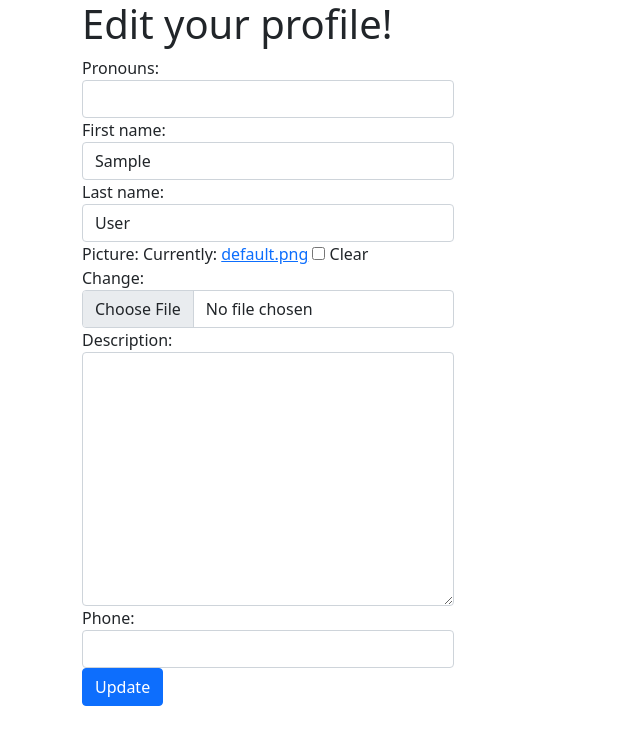
After one commit to fakegermano/engajaflix.club, a Django app: page /bio/profile/edit/ in a window 1280 px wide. The commit adds this page. Shown: the top 745 px of the page, without its empty margins (0-640 px from the left). Run offline with Django 3.2, Linux system fonts and the light colour scheme; the visitor is signed in with stand-in values (Sample User, id 1); some libraries are stand-ins or nearby versions.

Commit message:
profile edits almost ok, tests for image edit fail

```diff
--- a/bio/admin.py
+++ b/bio/admin.py
@@ -12,10 +12,10 @@ class SocialLinkInline(admin.StackedInline):
 
 class CustomUserAdmin(UserAdmin):
     fieldsets = UserAdmin.fieldsets + (
-    (_('Extra'), {'fields': ('phone', 'picture', 'type')}),
+        (_('Extra'), {'fields': ('description', 'phone', 'picture', 'type')}),
     )
     add_fieldsets = UserAdmin.add_fieldsets + (
-        (_('Extra'), {'fields': ('phone', 'picture', 'type')}),
+        (_('Extra'), {'fields': ('description', 'phone', 'picture', 'type')}),
     )
     inlines = (SocialLinkInline,)
 
--- a/bio/models.py
+++ b/bio/models.py
@@ -30,11 +30,11 @@ class CustomUser(AbstractUser):
     - last_login
     """
 
-    phone = PhoneNumberField(_('phone'), blank=True, null=True)
-    picture = models.ImageField(_('picture'), upload_to='profiles/', blank=True, null=True)
+    phone = PhoneNumberField(_('phone'), blank=True, default="")
+    picture = models.ImageField(_('picture'), upload_to='profiles/', blank=True, default="default.png")
     type = models.CharField(_('type'), max_length=1, choices=USER_TYPES, default=DOER)
-    pronouns = models.CharField(_('pronouns'), max_length=10, blank=True, null=True)
-    description = models.TextField(_('description'), default="")
+    pronouns = models.CharField(_('pronouns'), max_length=10, blank=True, default="")
+    description = models.TextField(_('description'), blank=True, default="")
 
 
 class SocialLink(models.Model):
--- a/bio/urls.py
+++ b/bio/urls.py
@@ -8,4 +8,5 @@ urlpatterns = [
     path('', views.IndexView.as_view(), name="index"),
     path('register/', views.RegisterView.as_view(), name="register"),
     path('profile/', views.ProfileView.as_view(), name="profile"),
+    path('profile/edit/', views.ProfileEditView.as_view(), name="edit_profile"),
 ]
--- a/bio/views.py
+++ b/bio/views.py
@@ -43,3 +43,25 @@ class ProfileView(LoginRequiredMixin, generic.DetailView):
 
     def get_object(self, queryset=None):
         return self.user
+
+
+class ProfileEditView(LoginRequiredMixin, generic.edit.UpdateView):
+    model = CustomUser
+    user = None
+    template_name = 'bio/profile_update.html'
+    fields = (
+        'pronouns',
+        'first_name',
+        'last_name',
+        'picture',
+        'description',
+        'phone',
+    )
+    success_url = reverse_lazy('bio:edit_profile')
+
+    def dispatch(self, request, *args, **kwargs):
+        self.user = request.user
+        return super(ProfileEditView, self).dispatch(request, *args, **kwargs)
+
+    def get_object(self, queryset=None):
+        return self.user
--- a/engajaflix/settings.py
+++ b/engajaflix/settings.py
@@ -132,6 +132,8 @@ USE_TZ = True
 # https://docs.djangoproject.com/en/3.2/howto/static-files/
 
 STATIC_URL = '/static/'
+MEDIA_ROOT = BASE_DIR / 'media'
+MEDIA_URL = '/media/'
 
 # Default primary key field type
 # https://docs.djangoproject.com/en/3.2/ref/settings/#default-auto-field
--- /dev/null
+++ b/templates/bio/profile_update.html
@@ -0,0 +1,21 @@
+{% extends 'base.html' %}
+{% load i18n %}
+{% block title %}
+    {% translate "Update Profile" %}
+{% endblock %}
+
+{% block content %}
+    <div class="row">
+        <div class="col">
+            {% if user.is_authenticated %}
+                <h1>{% translate "Edit your profile!" %}</h1>
+                <form method="post">
+                    {% include "form.html" %}
+                    <input type="submit" class="btn btn-primary" value="{% translate "Update" %}"/>
+                </form>
+            {% else %}
+                <h1>{% translate "You shouldn't see this"%}</h1>
+            {% endif %}
+        </div>
+    </div>
+{% endblock %}
--- a/templates/form.html
+++ b/templates/form.html
@@ -11,12 +11,16 @@
     </div>
 {% endif %}
 {% for field in form.visible_fields %}
-    <div class="form-group col-lg-4">
-        {{ field.label_tag }}
+    <div class="form-group col-lg-4 ">
+        {% if field.required %}
+            {{ field.label_tag|add_class:"fw-bold" }}
+        {% else %}
+            {{ field.label_tag }}
+        {% endif %}
 
         {% if form.is_bound %}
             {% if field.errors %}
-                {% render_field field class="form-control  is-invalid" %}
+                {% render_field field class="form-control is-invalid" %}
                 {% for error in field.errors %}
                     <div class="invalid-feedback">
                         {{ error }}
```
Also changed, not shown: bio/forms.py (+12 -2 lines), bio/tests/test_views.py (+157 -47 lines), bio/migrations/0005_auto_20210520_2221.py (added).
